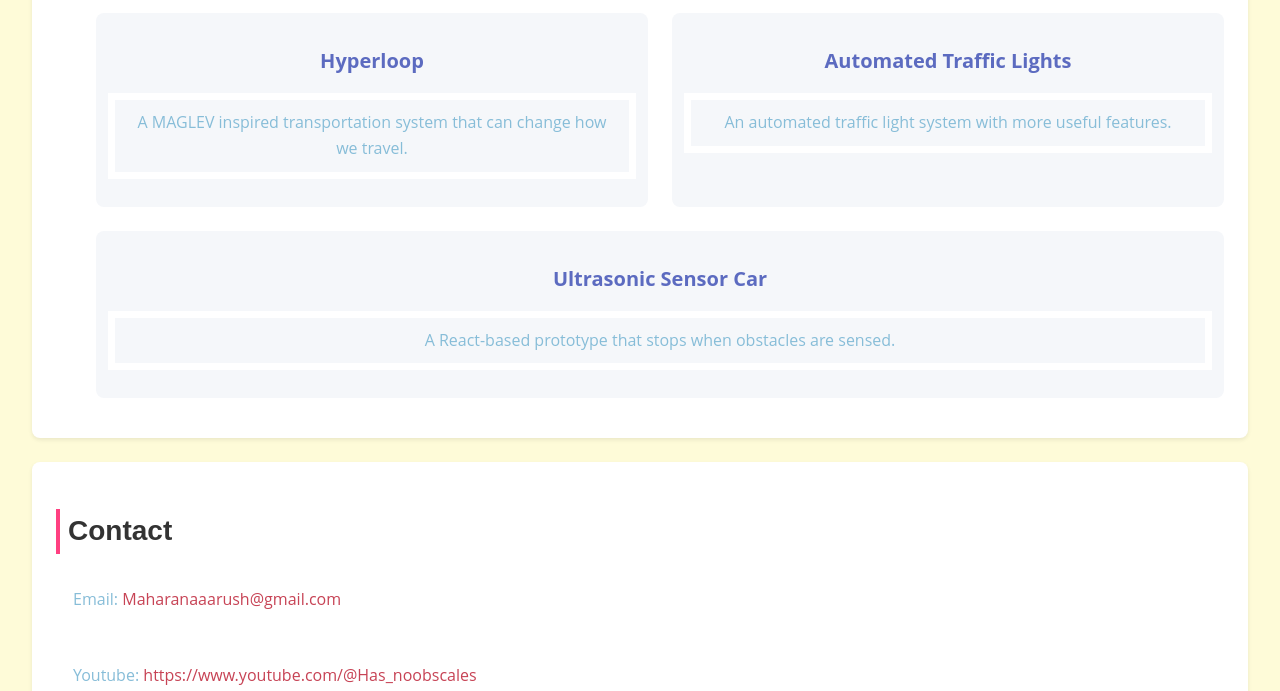
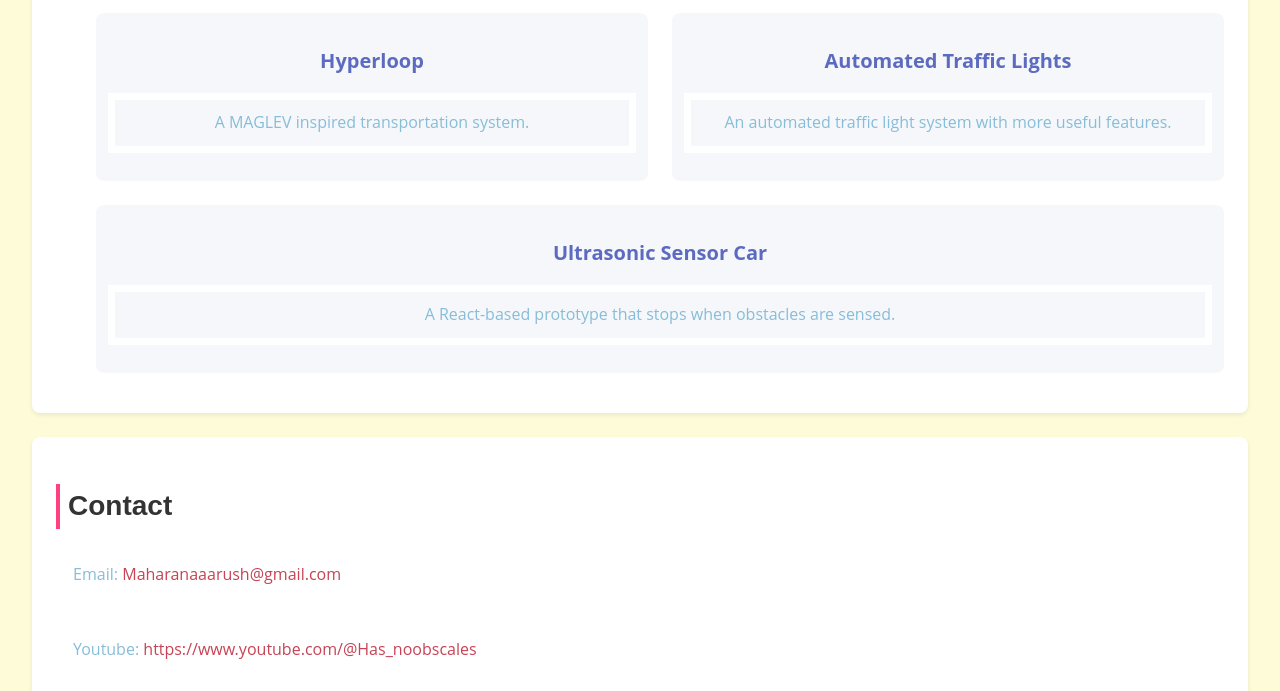
Before and after one commit to aarush-wq/HostWebPage, a plain HTML site: page index.html in a window 1280 px wide. Shown: the part 1140-1831 px from the top of the page. Drawn offline with Linux system fonts and the light colour scheme.

Commit message:
Update index.html

```diff
--- a/index.html
+++ b/index.html
@@ -94,7 +94,7 @@ p {
       <li>
         <h3> Hyperloop </h3>
         <p>
-         A MAGLEV inspired transportation system that can change how we travel.
+         A MAGLEV inspired transportation system.
         </p>
       </li>
       <li>
```
